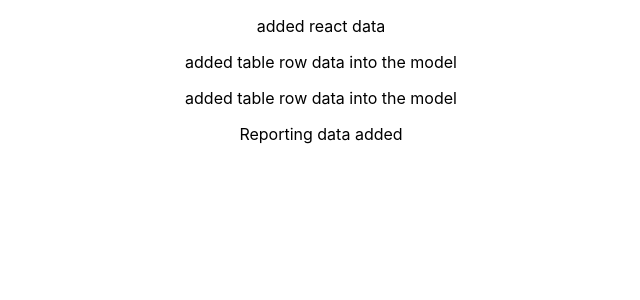
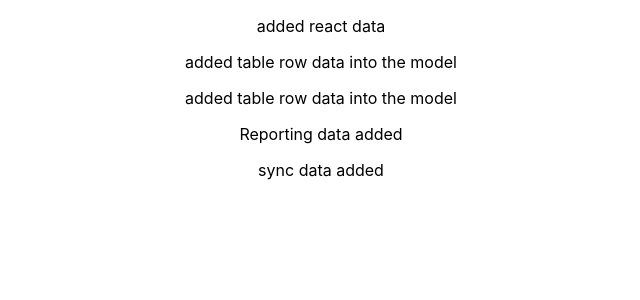
Before and after one commit to madhavi-anneboina/my-reactapp, a React (Create React App) app: page / in a window 1280 px wide. Shown: the top 300 px of the page, without its empty margins (319-959 px from the left). Built offline with nearby package versions, Linux system fonts and the light colour scheme.

Commit message:
sync data added

```diff
--- a/src/App.js
+++ b/src/App.js
@@ -9,7 +9,7 @@ function App() {
        <p>added table row data into the model </p>
        <p>added table row data into the model </p>
        <p>Reporting data added </p>
-
+       <p> sync data added </p>
     </div>
   );
 }
```
